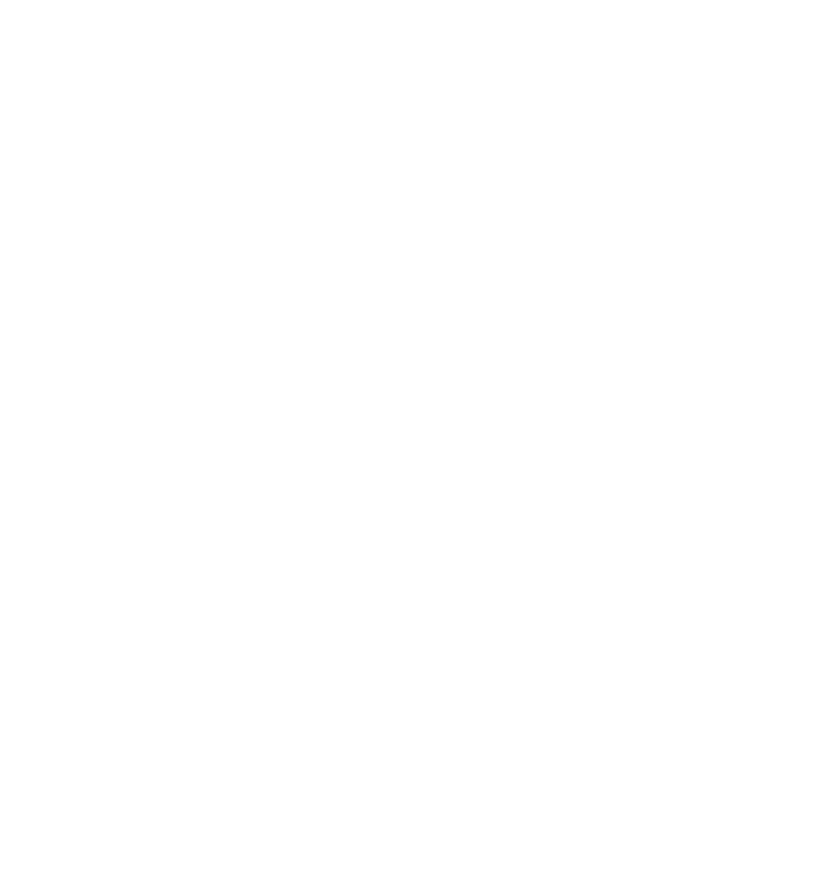
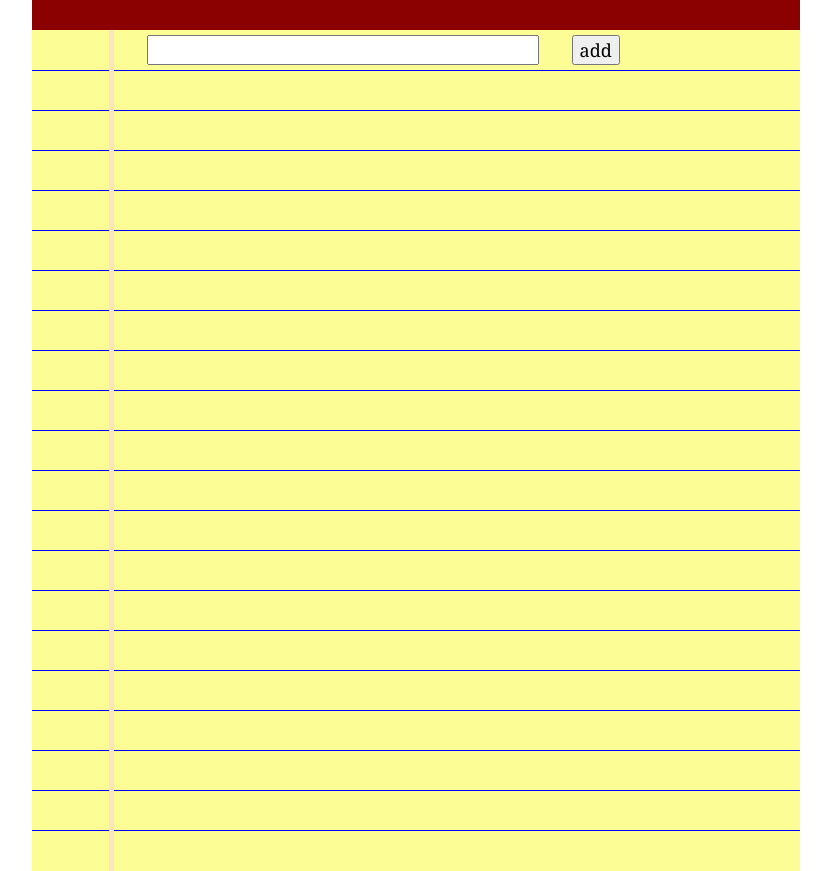
Before and after one commit to gapressman/todo, a Gatsby site: page / in a window 1280 px wide. Shown: the whole page, without its empty margins (224-1055 px from the left). Before the commit the page ends 800 px from the top, so only its background shows below. Built offline with nearby package versions, Linux system fonts and the light colour scheme; Gatsby itself is replaced by a stand-in of ours.

Commit message:
feat: use Notepad in index page

```diff
--- a/src/pages/index.js
+++ b/src/pages/index.js
@@ -1,10 +1,11 @@
 import React from "react"
 
+import { Notepad } from "../components/Notepad"
 import Layout from "../components/layout"
 
 const IndexPage = () => (
   <Layout>
-    <div class="container"></div>
+    <Notepad />
   </Layout>
 )
 
```
